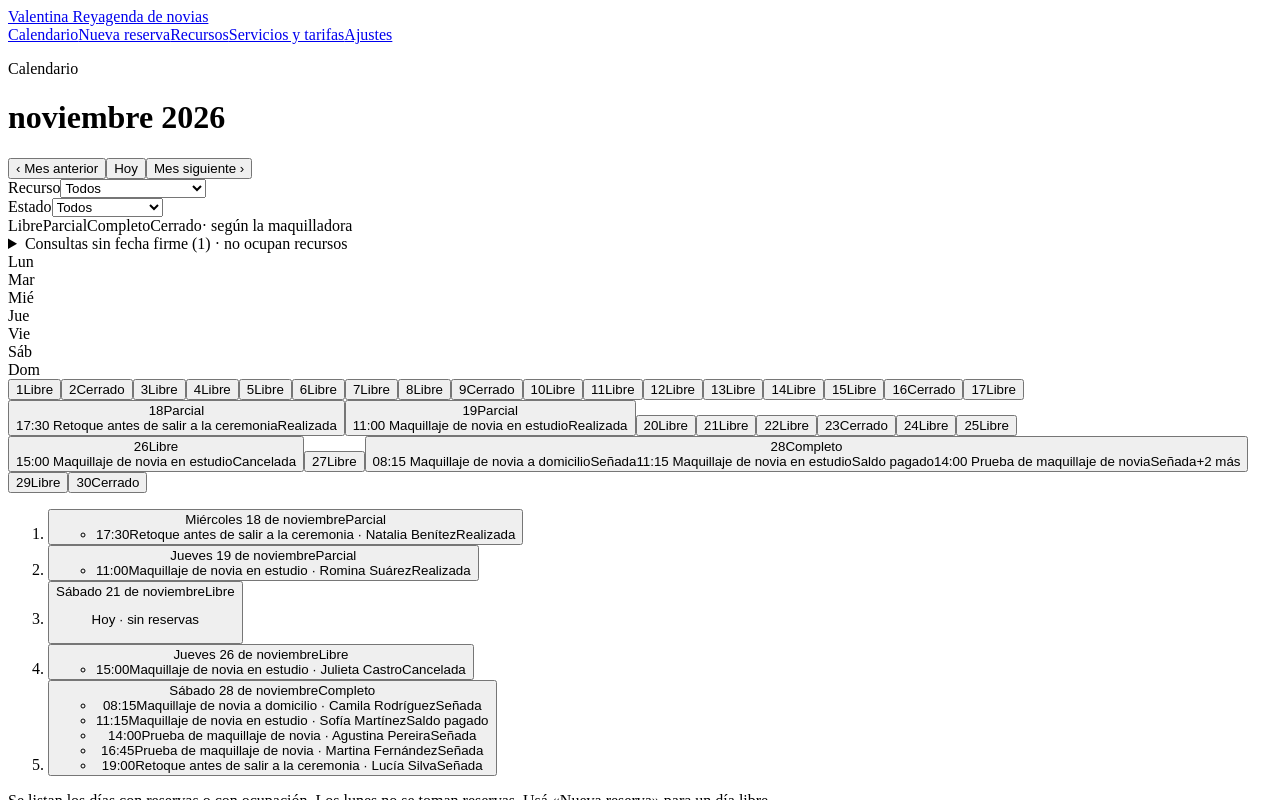
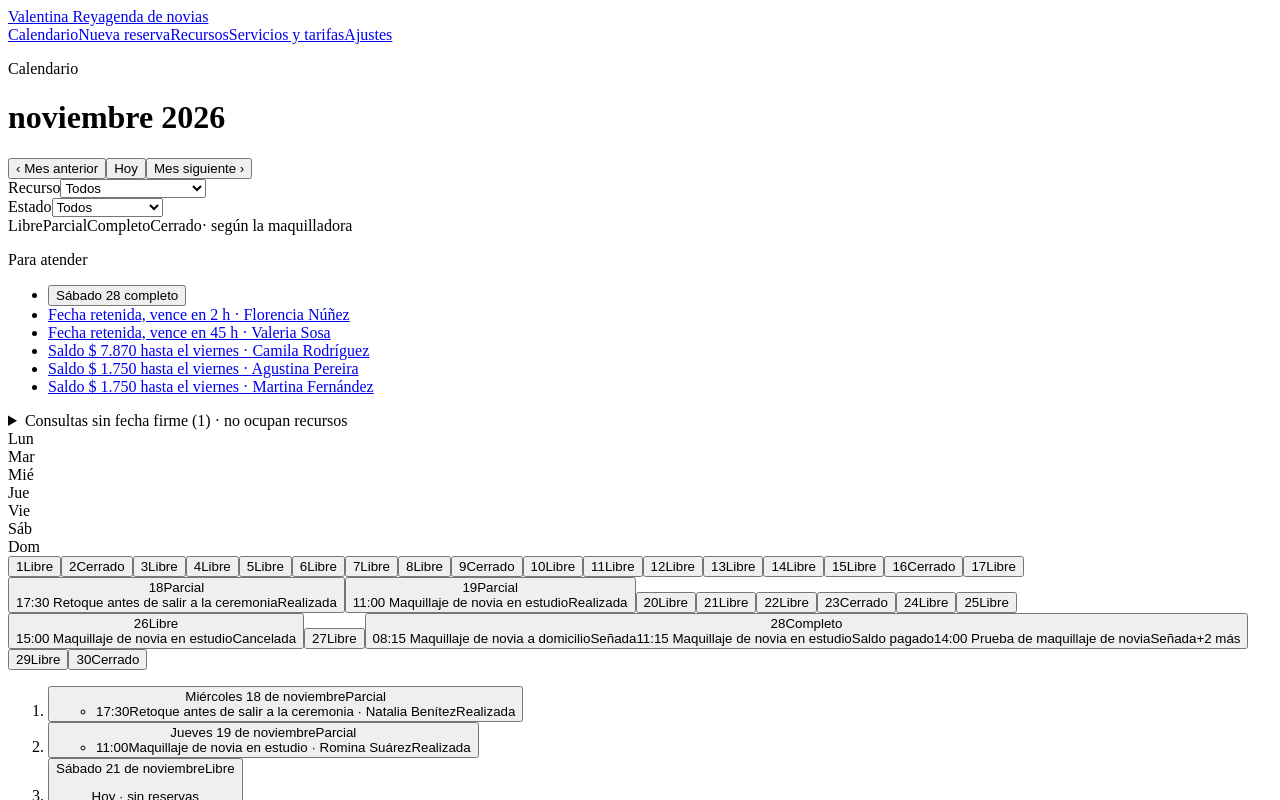
Before and after one commit to samuelim1111-lang/Calendario-mensual-de-novias-pruebas-y-recursos-de-una-maquilladora, a React app: page / in a window 1280 px wide. Shown: the top 800 px of the page. Built offline with nearby package versions, Linux system fonts and the light colour scheme; the HTML template or start-up script is replaced by a standard one.

Commit message:
Tono y estilo: frases cortas, estados siempre escritos, dorado y nude suaves
Co-Authored-By: Claude Opus 5.5 <noreply@anthropic.com>
Claude-Session: https://claude.ai/code/session_01UVcaC85L2koChkW1rs3f8G

```diff
--- a/src/App.jsx
+++ b/src/App.jsx
@@ -17,7 +17,7 @@ const ESTADO_CHIP = {
 const DIA_BADGE = {
   Libre: 'text-salvia-700 bg-salvia-100',
   Parcial: 'text-oro-700 bg-oro-100',
-  Completo: 'text-white bg-rojo',
+  Completo: 'text-rojo bg-rojo-100 border border-rojo/30',
   Cerrado: 'text-tinta-soft bg-tinta/5',
 };
 const DIA_PUNTO = { Libre: 'bg-salvia', Parcial: 'bg-oro', Completo: 'bg-rojo', Cerrado: 'bg-tinta/20' };
@@ -37,7 +37,7 @@ function useHash() {
 function Btn({ variant = 'primary', className, ...p }) {
   const v = {
     primary: 'bg-tinta text-crema hover:bg-tinta/90 disabled:bg-tinta/30',
-    gold: 'bg-oro-700 text-white hover:bg-tinta disabled:opacity-40',
+    gold: 'bg-oro-100 text-oro-700 border border-oro/60 hover:bg-oro/20 disabled:opacity-40',
     soft: 'bg-white border border-tinta/15 text-tinta hover:border-oro disabled:opacity-40',
     ghost: 'text-tinta-soft hover:text-tinta hover:bg-tinta/5',
     danger: 'bg-white border border-rojo/50 text-rojo hover:bg-rojo-100 disabled:opacity-40',
@@ -71,7 +71,8 @@ function H1({ children, sub }) {
   return (
     <div className="mb-5">
       <h1 className="font-serif text-3xl font-light tracking-wide text-tinta sm:text-4xl">{children}</h1>
-      {sub && <p className="mt-1 text-sm text-tinta-soft">{sub}</p>}
+      <div className="mt-2 h-px w-16 bg-oro/60" aria-hidden="true" />
+      {sub && <p className="mt-2 text-sm text-tinta-soft">{sub}</p>}
     </div>
   );
 }
@@ -207,7 +208,7 @@ export default function App() {
 }
 
 // ---------------- Calendario ----------------
-function Calendario({ data, go, ahoraWall }) {
+function Calendario({ data, go, ahoraWall, ahoraMs }) {
   const hoy = D.dayKey(ahoraWall);
   const [ym, setYm] = useState(() => ({ y: +hoy.slice(0, 4), m: +hoy.slice(5, 7) - 1 }));
   const [fRecurso, setFRecurso] = useState('');
@@ -230,6 +231,17 @@ function Calendario({ data, go, ahoraWall }) {
   const mover = (d) => setYm(({ y, m }) => { const n = m + d; return { y: y + Math.floor(n / 12), m: ((n % 12) + 12) % 12 }; });
   const offset = (D.weekdayOfKey(keys[0]) + 6) % 7; // lunes primero
   const vacioMes = delMes.length === 0;
+  // Frases cortas, como en una agenda: días completos, fechas por vencer y saldos próximos.
+  const limiteSaldos = D.addDaysKey(hoy, 14);
+  const atender = [
+    ...keys.filter((k) => k >= hoy && estados[k] === 'Completo').map((k) => ({ key: 'c' + k, texto: D.fraseDia(k, 'Completo'), tono: 'rojo', abrir: () => setDiaAbierto(k) })),
+    ...data.reservas.filter((r) => r.estado === 'Fecha retenida').sort((a, b) => D.venceEn(a, ahoraMs) - D.venceEn(b, ahoraMs))
+      .map((r) => ({ key: r.id, texto: `Fecha retenida, ${D.fraseVence(D.venceEn(r, ahoraMs))}`, quien: r.novia.nombre, tono: 'oro', href: '#reserva-' + r.id })),
+    ...data.reservas.filter((r) => r.estado === 'Señada' && r.inicio && D.addDaysKey(D.dayKey(r.inicio), -1) <= limiteSaldos && r.inicio >= hoy)
+      .sort((a, b) => a.inicio.localeCompare(b.inicio))
+      .map((r) => ({ key: 's' + r.id, texto: D.fraseSaldo(r, ahoraWall), quien: r.novia.nombre, tono: 'rosa', href: '#reserva-' + r.id })),
+  ].slice(0, 6);
+  const TONO = { rojo: 'border-rojo/30 bg-rojo-100 text-rojo', oro: 'border-oro/50 bg-oro-100 text-oro-700', rosa: 'border-rosa-300 bg-rosa-100 text-rosa-700' };
   const recursoNombre = fRecurso ? recursoDe(data, fRecurso)?.nombre : 'la maquilladora';
 
   return (
@@ -265,6 +277,18 @@ function Calendario({ data, go, ahoraWall }) {
         </div>
       </div>
 
+      {atender.length > 0 && (
+        <section className="mb-4" aria-label="Para atender">
+          <p className="mb-2 text-[11px] uppercase tracking-[0.2em] text-tinta-soft">Para atender</p>
+          <ul className="flex flex-wrap gap-2">
+            {atender.map((a) => {
+              const cuerpo = <><span className="font-semibold">{a.texto}</span>{a.quien && <span className="opacity-80"> · {a.quien}</span>}</>;
+              const cls = cx('inline-block rounded-full border px-3 py-1 text-xs transition hover:brightness-95', TONO[a.tono]);
+              return <li key={a.key}>{a.href ? <a href={a.href} className={cls}>{cuerpo}</a> : <button type="button" onClick={a.abrir} className={cls}>{cuerpo}</button>}</li>;
+            })}
+          </ul>
+        </section>
+      )}
       {vacioMes && (
         <div className="mb-4 rounded-2xl border border-dashed border-oro/40 bg-white/60 px-4 py-6 text-center">
           <p className="font-serif text-2xl font-light text-tinta">Sin reservas este mes</p>
@@ -301,7 +325,7 @@ function Calendario({ data, go, ahoraWall }) {
                 className={cx('group relative flex min-h-[8.5rem] flex-col gap-1 border-b border-r border-tinta/5 p-1.5 text-left transition hover:bg-rosa-100/40 focus:outline-none focus-visible:ring-2 focus-visible:ring-inset focus-visible:ring-oro lg:p-2', pasado && 'bg-crema/50', (offset + i) % 7 === 6 && 'border-r-0')}
                 aria-label={`${D.fechaLarga(k)}: ${est}, ${rs.length} reservas`}>
                 <div className="flex items-center justify-between gap-1">
-                  <span className={cx('flex h-7 w-7 items-center justify-center rounded-full font-serif text-lg', esHoy ? 'bg-oro-700 text-white' : pasado ? 'text-tinta-soft/60' : 'text-tinta')}>{i + 1}</span>
+                  <span className={cx('flex h-7 w-7 items-center justify-center rounded-full font-serif text-lg', esHoy ? 'bg-oro-100 text-oro-700 ring-1 ring-oro' : pasado ? 'text-tinta-soft/60' : 'text-tinta')}>{i + 1}</span>
                   <span className={cx('rounded-full px-1.5 py-0.5 text-[10px] tracking-wide', DIA_BADGE[est])}>{est}</span>
                 </div>
                 <div className="flex flex-col gap-1">
@@ -379,8 +403,8 @@ function Timeline({ k, data, destacar }) {
                     <a key={o.reservaId + rec.id} href={'#reserva-' + o.reservaId}
                       className={cx('absolute top-1 bottom-1 overflow-hidden rounded-md px-1.5 text-[10px] leading-[1.15] shadow-sm hover:brightness-105', r?.estado === 'Fecha retenida' ? 'border border-dashed border-oro bg-oro-100 text-oro-700' : r?.estado === 'Saldo pagado' ? 'border border-salvia/50 bg-salvia-100 text-salvia-700' : r?.estado === 'Realizada' ? 'border border-tinta/20 bg-crema-2 text-tinta' : 'bg-rosa text-tinta', destacar === o.reservaId && 'ring-2 ring-tinta')}
                       style={{ left: pct(Math.max(ini, am)), width: `${((b - Math.max(ini, am)) / span) * 100}%` }}
-                      title={`${D.hhmm(am)}–${D.hhmm(b)} · ${servicioDe(data, r?.servicioId)?.nombre} · ${r?.novia.nombre}`}>
-                      <span className="block truncate pt-0.5 font-normal">{D.hhmm(am)}–{D.hhmm(b)}</span>
+                      title={`${D.hhmm(am)}–${D.hhmm(b)} · ${r?.estado} · ${servicioDe(data, r?.servicioId)?.nombre} · ${r?.novia.nombre}`}>
+                      <span className="block truncate pt-0.5 font-semibold">{D.hhmm(am)}–{D.hhmm(b)} · {r?.estado}</span>
                       <span className="block truncate opacity-90">{r?.novia.nombre}</span>
                     </a>
                   );
@@ -405,8 +429,8 @@ function DiaDetalle({ k, onClose, data, go, ahoraWall, fRecurso }) {
   return (
     <Modal open title={cap(D.fechaLarga(k))} onClose={onClose} wide>
       <div className="mb-4 flex flex-wrap items-center gap-2 text-sm">
-        <span className={cx('rounded-full px-2.5 py-0.5 text-xs', DIA_BADGE[est])}>{est}</span>
-        {est !== 'Cerrado' && <span className="text-tinta-soft">Novias: {novias}/{D.MAX_NOVIAS_POR_DIA} ·</span>}
+        <span className={cx('rounded-full px-2.5 py-0.5 text-xs', DIA_BADGE[est])}>{D.fraseDia(k, est)}</span>
+        {est !== 'Cerrado' && <span className="text-tinta-soft">Novias: {novias}/{D.MAX_NOVIAS_POR_DIA}</span>}
         {est === 'Cerrado' && <span className="text-tinta-soft">Los lunes no se toman reservas.</span>}
         {principal && est !== 'Cerrado' && <span className="text-tinta-soft">Huecos de {principal.nombre.split(' ·')[0]}: {hs.length ? hs.map(([a, b]) => `${D.hhmm(a)}–${D.hhmm(b)}`).join(', ') : 'ninguno'}</span>}
       </div>
@@ -514,7 +538,7 @@ function NuevaReserva({ data, commit, go, ahoraWall, fechaInicial, setRecienCrea
           <button type="button" className="underline hover:text-tinta" onClick={() => { setBorrador(null); setF({ ...VACIO, fecha: fechaUrl }); }}>Empezar de cero</button>
         </p>
       )}
-      <AvisoDemo className="mb-5">Esto es una demo: al guardar, la reserva queda solo en este navegador. No se contacta al negocio ni a la novia, y no se envía ningún mensaje.</AvisoDemo>
+      <AvisoDemo className="mb-5">Se guarda solo en este navegador. No se avisa al negocio ni a la novia.</AvisoDemo>
       <div className="grid gap-5 lg:grid-cols-[1fr_20rem]">
         <div className="space-y-5">
           <Card>
@@ -782,18 +806,19 @@ function DetalleReserva({ data, commit, go, ahoraWall, ahoraMs, id, recienCreada
 
       {recienCreada === r.id && (
         <div role="status" className="mb-4 rounded-2xl border border-salvia/50 bg-salvia-100 px-4 py-3 text-sm text-salvia-700">
-          <p><strong className="font-semibold">{r.estado === 'Consulta' ? 'Consulta' : 'Reserva'} N.º {D.numeroReserva(r)} guardada en esta demo.</strong> Quedó solo en este navegador: no se contactó al negocio ni a la novia.</p>
-          <p className="mt-1">Para avisarle, usá «Compartir» o «Copiar texto» y envíaselo vos.</p>
+          <p><strong className="font-semibold">{r.estado === 'Consulta' ? 'Consulta' : 'Reserva'} N.º {D.numeroReserva(r)} guardada.</strong> Es una demo: no se avisó a nadie.</p>
+          <p className="mt-1">Para avisarle, copiá el texto de «Compartir».</p>
         </div>
       )}
       {r.estado === 'Fecha retenida' && (
         <div className={cx('mb-4 rounded-2xl border px-4 py-3 text-sm', restante < 6 * 3600000 ? 'border-rojo/40 bg-rojo-100 text-rojo' : 'border-oro/40 bg-oro-100 text-oro-700')}>
-          Fecha retenida sin seña. Se cancela sola en <strong className="font-semibold">{formatoRestante(restante)}</strong> si no se registra la seña de {D.formatUYU(r.sena)}.
+          <strong className="font-semibold">Fecha retenida, {D.fraseVence(restante)}.</strong> Sin la seña de {D.formatUYU(r.sena)}, se libera sola.
         </div>
       )}
-      {r.estado === 'Consulta' && <div className="mb-4 rounded-2xl border border-tinta/15 bg-white px-4 py-3 text-sm text-tinta-soft">Consulta anotada sin fecha firme: no ocupa recursos. Para reservar, retené una fecha.</div>}
-      {r.canceladaPorVencimiento && <div className="mb-4 rounded-2xl border border-tinta/10 bg-white px-4 py-3 text-sm text-tinta-soft">Cancelada automáticamente: pasaron 48 h sin seña. Sus recursos quedaron libres.</div>}
-      {r.estado === 'Cancelada' && r.senaRetenida ? <div className="mb-4 rounded-2xl border border-oro/40 bg-oro-100 px-4 py-3 text-sm text-oro-700">Cancelada: la seña de <strong className="font-semibold">{D.formatUYU(r.senaRetenida)}</strong> no se devuelve y queda anotada. Los recursos quedaron libres.</div> : null}
+      {r.estado === 'Señada' && <div className={cx('mb-4 rounded-2xl border px-4 py-3 text-sm', fueraDePlazo ? 'border-rojo/30 bg-rojo-100 text-rojo' : 'border-rosa-300 bg-rosa-100 text-rosa-700')}><strong className="font-semibold">{D.fraseSaldo(r, ahoraWall)}.</strong>{fueraDePlazo ? ' Para registrarlo, marcá «Pago fuera de plazo».' : ''}</div>}
+      {r.estado === 'Consulta' && <div className="mb-4 rounded-2xl border border-tinta/15 bg-white px-4 py-3 text-sm text-tinta-soft"><strong className="font-semibold text-tinta">Consulta sin fecha firme.</strong> No ocupa recursos.</div>}
+      {r.canceladaPorVencimiento && <div className="mb-4 rounded-2xl border border-tinta/10 bg-white px-4 py-3 text-sm text-tinta-soft"><strong className="font-semibold text-tinta">Cancelada sola.</strong> Pasaron 48 h sin seña; recursos libres.</div>}
+      {r.estado === 'Cancelada' && r.senaRetenida ? <div className="mb-4 rounded-2xl border border-oro/40 bg-oro-100 px-4 py-3 text-sm text-oro-700"><strong className="font-semibold">Seña {D.formatUYU(r.senaRetenida)} retenida.</strong> No se devuelve; recursos libres.</div> : null}
 
       <div className="grid gap-5 lg:grid-cols-[1fr_20rem]">
         <div className="space-y-5">
@@ -879,7 +904,7 @@ function DetalleReserva({ data, commit, go, ahoraWall, ahoraMs, id, recienCreada
               </div>
             )}
           </Card>
-          <Compartir texto={D.textoCompartir(r, s)} />
+          <Compartir texto={D.textoCompartir(r, s, ahoraWall)} />
         </aside>
       </div>
 
--- a/src/domain.js
+++ b/src/domain.js
@@ -314,7 +314,36 @@ export function calcularPrecio({ servicio, lugar, km, acompanantes, postizas },
 
 export function formatUYU(n) {
   const entero = Number.isInteger(n);
-  return '$ ' + n.toLocaleString('es-UY', { minimumFractionDigits: entero ? 0 : 2, maximumFractionDigits: 2 }) + ' UYU';
+  return '$ ' + n.toLocaleString('es-UY', { minimumFractionDigits: entero ? 0 : 2, maximumFractionDigits: 2 });
+}
+
+// ---------- Frases cortas ----------
+const capi = (t) => t.charAt(0).toUpperCase() + t.slice(1);
+/** «vence en 20 h» / «vence en 35 min» / «vencida». */
+export function fraseVence(ms) {
+  if (ms <= 0) return 'vencida';
+  const h = Math.floor(ms / 3600000);
+  return h >= 1 ? `vence en ${h} h` : `vence en ${Math.max(1, Math.ceil(ms / 60000))} min`;
+}
+/** «hasta hoy» / «hasta mañana» / «hasta el viernes» / «hasta el viernes 25 de diciembre». null si ya pasó. */
+export function fraseHasta(key, hoyKey) {
+  const diff = Math.round((parseWall(key) - parseWall(hoyKey)) / 86400000);
+  if (diff < 0) return null;
+  if (diff === 0) return 'hasta hoy';
+  if (diff === 1) return 'hasta mañana';
+  const d = new Date(parseWall(key));
+  return diff <= 6 ? `hasta el ${DIAS[d.getUTCDay()]}` : `hasta el ${DIAS[d.getUTCDay()]} ${d.getUTCDate()} de ${MESES[d.getUTCMonth()]}`;
+}
+/** «Saldo $ 8.650 hasta el viernes» (el saldo se espera hasta el día anterior al evento). */
+export function fraseSaldo(r, ahoraWall) {
+  if (!r.inicio) return null;
+  const h = fraseHasta(addDaysKey(dayKey(r.inicio), -1), dayKey(ahoraWall));
+  return `Saldo ${formatUYU(r.saldo)} ${h || 'fuera de plazo'}`;
+}
+/** «Sábado 14 completo». */
+export function fraseDia(key, estado) {
+  const d = new Date(parseWall(key));
+  return `${capi(DIAS[d.getUTCDay()])} ${d.getUTCDate()} ${estado.toLowerCase()}`;
 }
 
 // ---------- Validación ----------
@@ -557,7 +586,7 @@ export function ejecutarPruebaGuiada(recursosBase, serviciosBase, tarifasBase, f
 }
 
 // ---------- Compartir (solo texto; lo envía la persona a mano) ----------
-export function textoCompartir(reserva, servicio) {
+export function textoCompartir(reserva, servicio, ahoraWall = null) {
   const lugar = reserva.lugar === 'Domicilio' ? `${reserva.direccion} (${reserva.km} km)` : 'Estudio';
   const lineas = [
     `Reserva N.º ${numeroReserva(reserva)} · ${servicio?.nombre || 'Servicio'}`,
@@ -570,8 +599,9 @@ export function textoCompartir(reserva, servicio) {
   ];
   if (reserva.estado === 'Fecha retenida' && reserva.fechaRetencion) {
     const vence = new Date(Date.parse(reserva.fechaRetencion) + HORAS_RETENCION * 3600000);
-    lineas.push(`La fecha queda retenida hasta el ${vence.toLocaleString('es-UY', { timeZone: ZONA_NEGOCIO, dateStyle: 'short', timeStyle: 'short' })} (hora de Montevideo) si no se registra la seña.`);
+    lineas.push(`Fecha retenida hasta el ${vence.toLocaleString('es-UY', { timeZone: ZONA_NEGOCIO, dateStyle: 'short', timeStyle: 'short' })} (hora de Montevideo). Sin seña, se libera.`);
   }
+  if (reserva.estado === 'Señada' && ahoraWall) lineas.push(`${fraseSaldo(reserva, ahoraWall)}.`);
   if (reserva.estado === 'Cancelada' && reserva.senaRetenida) lineas.push(`Seña de ${formatUYU(reserva.senaRetenida)} no devuelta.`);
   return lineas.join('\n');
 }
```
Also changed, not shown: 3 other files (tests, documents, lock files or other folders).
